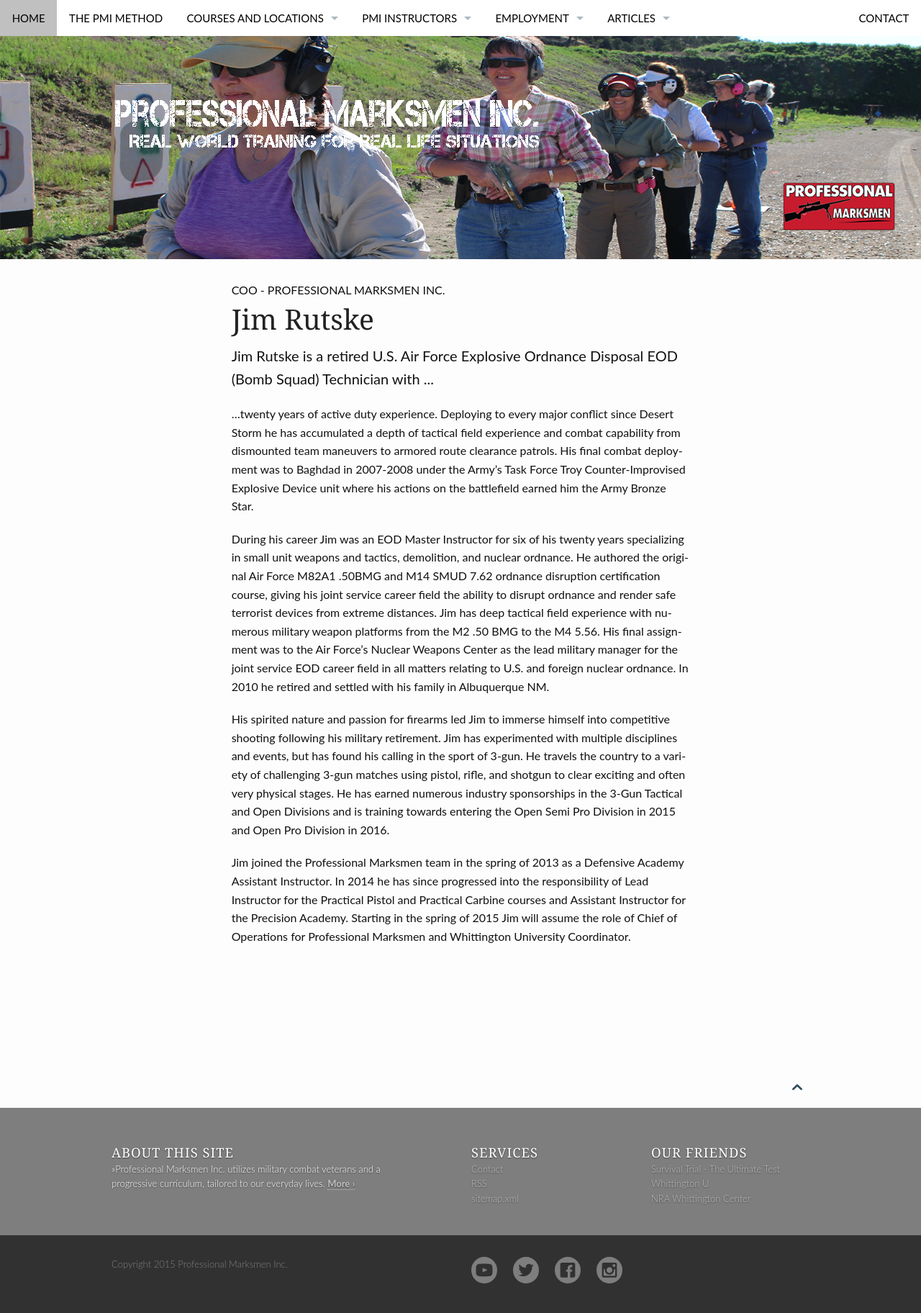
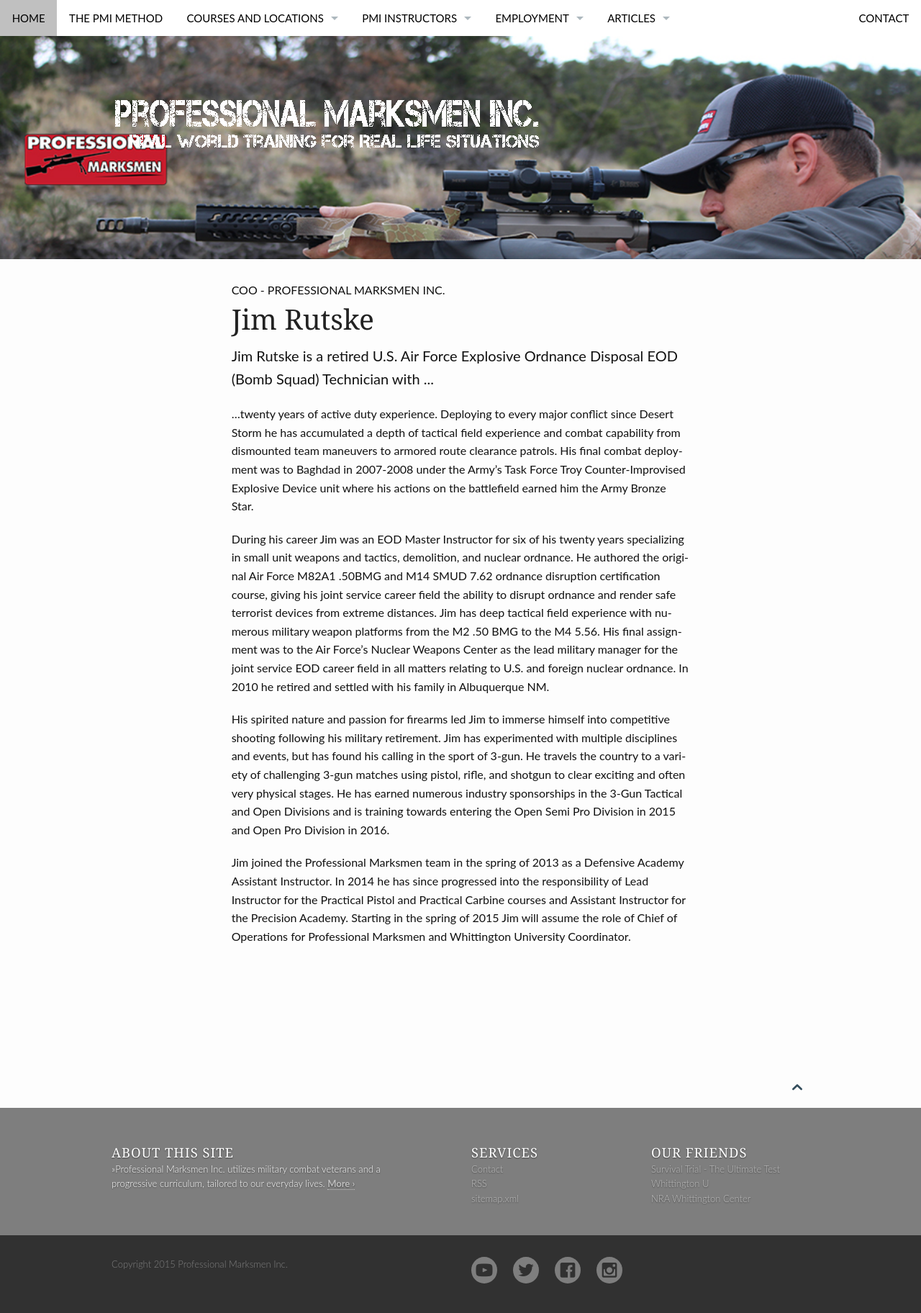
Before and after one commit to JonWeilerPMI/pmisite, a Jekyll site: the page built from pages/jim_rutske.md, in a window 1280 px wide. Shown: the whole page at 72% size. Built offline with Jekyll 4.4.1, drawn with Linux system fonts in a browser that asks for light colours.

Commit message:
update jr images

```diff
--- a/pages/jim_rutske.md
+++ b/pages/jim_rutske.md
@@ -6,7 +6,7 @@
 teaser: "Jim Rutske is a retired U.S. Air Force Explosive Ordnance Disposal EOD (Bomb Squad) Technician with ... "
 permalink: "/jim_rutske/"
 header:
-    image_fullwidth: "header_drop.jpg"
+    image_fullwidth: "jimrutske.jpg"
 ---
 
 ...twenty years of active duty experience. Deploying to every major conflict since Desert Storm he has accumulated a depth of tactical field experience and combat capability from dismounted team maneuvers to armored route clearance patrols. His final combat deployment was to Baghdad in 2007-2008 under the Army’s Task Force Troy Counter-Improvised Explosive Device unit where his actions on the battlefield earned him the Army Bronze Star.
```
Also changed, not shown: images/jimrutske.jpg (added), 1 other file.
